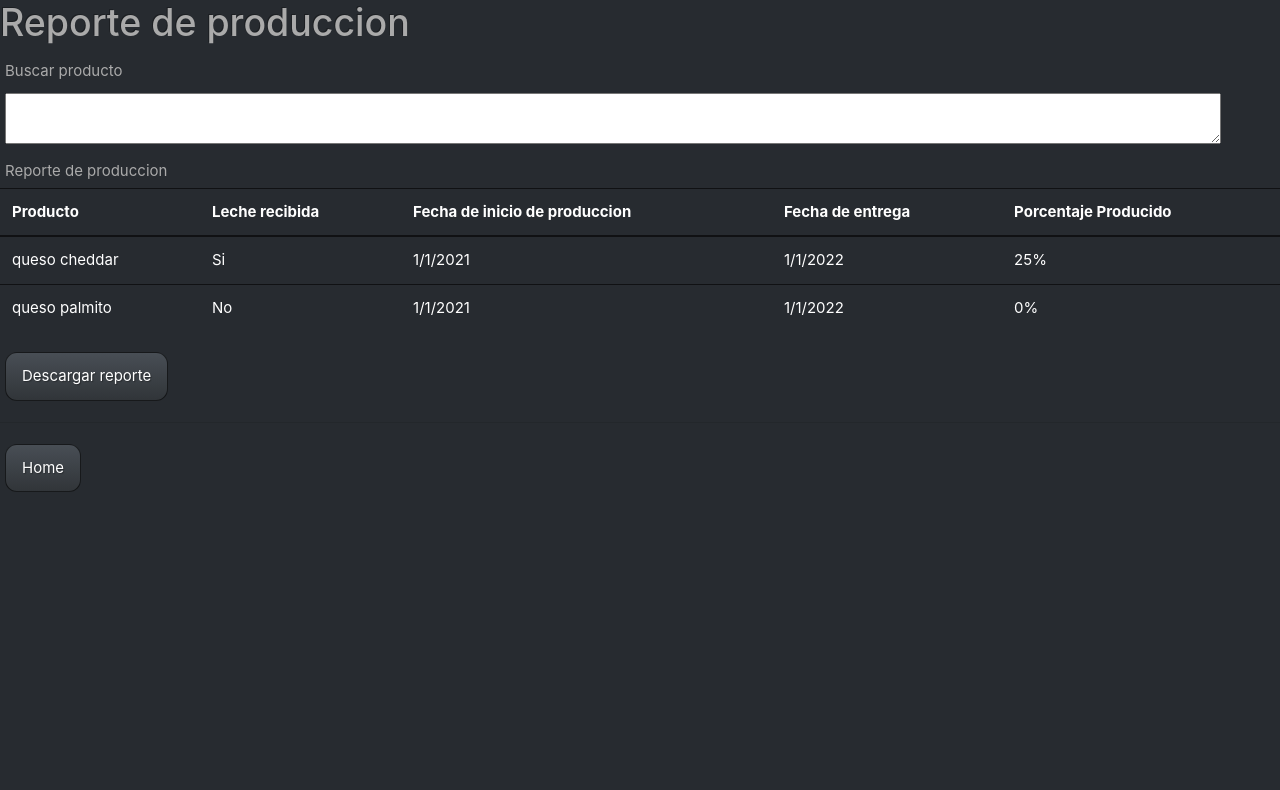
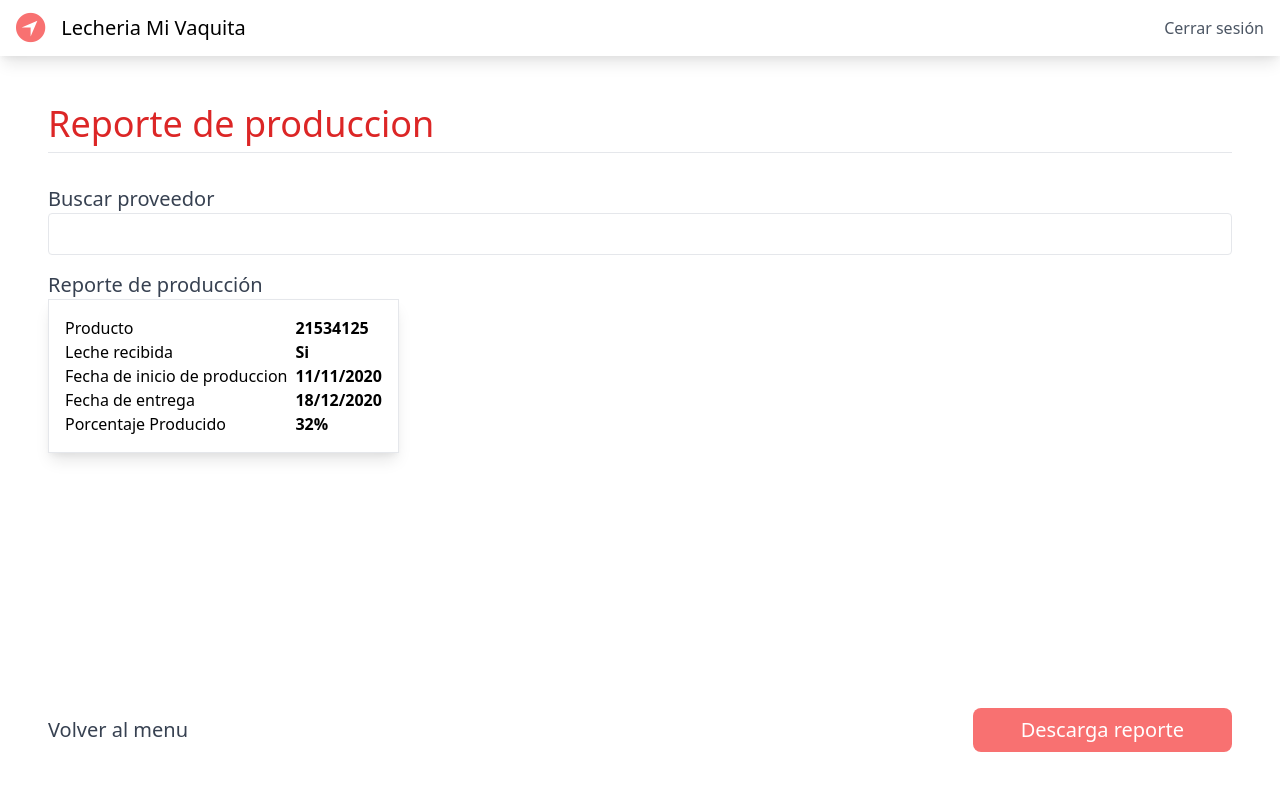
Before and after one commit to andreileonsalas/prototipolecheria, a plain HTML site: page reporteDeProduccion.html in a window 1280 px wide. Drawn offline with nearby package versions, Linux system fonts and the light colour scheme; files whose address does not match are found by name.

Commit message:
Reporte de producción

```diff
--- a/reporteDeProduccion.html
+++ b/reporteDeProduccion.html
@@ -4,56 +4,60 @@
 <head>
     <meta charset="utf-8">
     <meta name="viewport" content="width=device-width, initial-scale=1.0, shrink-to-fit=no">
-    <title>Interfaz</title>
-    <link rel="stylesheet" href="assets/bootstrap/css/bootstrap.min.css">
+    <title>Reporte de produccion</title>
+    <link rel="stylesheet" href="https://unpkg.com/tailwindcss@^2/dist/tailwind.min.css">
+    <link rel="stylesheet" href="assets/fonts/ionicons.min.css">
     <link rel="manifest" href="manifest.json">
-    <link rel="stylesheet" href="assets/fonts/ionicons.min.css">
-    <link rel="stylesheet" href="assets/css/Login-Form-Clean.css">
-    <link rel="stylesheet" href="assets/css/styles.css">
 </head>
 
-<body>
-    <header>
-        <h1>Reporte de produccion</h1>
-    </header>
-    <div>
-        <div style="margin: 10px;"></div><label style="margin: 5px;">Buscar producto</label><textarea style="margin: 5px;"></textarea></div>
-    <div><label style="margin: 5px;">Reporte de produccion</label>
-        <div class="table-responsive">
-            <table class="table">
-                <thead>
-                    <tr>
-                        <th>Producto</th>
-                        <th>Leche recibida</th>
-                        <th>Fecha de inicio de produccion</th>
-                        <th>Fecha de entrega</th>
-                        <th>Porcentaje Producido</th>
-                    </tr>
-                </thead>
-                <tbody>
-                    <tr>
-                        <td>queso cheddar</td>
-                        <td>Si</td>
-                        <td>1/1/2021</td>
-                        <td>1/1/2022</td>
-                        <td>25%</td>
-                    </tr>
-                    <tr>
-                        <td>queso palmito</td>
-                        <td>No</td>
-                        <td>1/1/2021</td>
-                        <td>1/1/2022</td>
-                        <td>0%</td>
-                    </tr>
-                </tbody>
-            </table>
-        </div><button class="btn btn-primary" type="button">Descargar reporte</button>
-        <div style="margin: 10px;"></div>
+<body class="flex flex-col w-screen h-screen">
+    <nav class="shadow-lg px-4 py-2 flex justify-between items-center flex-col sm:flex-row">
+        <div class="flex text-xl items-center">
+            <div class="text-red-400 text-center text-4xl mr-4">
+                <i class="icon ion-ios-navigate"></i>
+            </div>
+            <label class="flex justify-center">Lecheria Mi Vaquita</label>
+        </div>
+        <a href="/index.html" class="text-gray-600 hover:text-gray-800 transition">Cerrar sesión</a>
+    </nav>
+
+    <div class="p-12 flex-1 flex flex-col">
+        <div class="flex-1">
+            <h1 class="text-4xl text-red-600 mb-2">Reporte de produccion</h1>
+            <hr class="mb-8">
+            <div class="mb-4">
+                <label class="text-gray-700 text-xl">Buscar proveedor</label>
+                <input class="transition border border-gray-200 px-4 py-2 w-full rounded hover:border-gray-600"></input>
+            </div>
+            <div>
+                <label class="text-gray-700 text-xl mb-2">Reporte de producción</label>
+                <div class="flex flex-wrap gap-6">
+                    <div class="shadow-lg p-4 cursor-pointer flex gap-2 border border-gray-200 transition hover:bg-gray-100 hover:border-gray-800">
+                        <div>
+                            <h2>Producto</h2>
+                            <h2>Leche recibida</h2>
+                            <h2>Fecha de inicio de produccion</h2>
+                            <h2>Fecha de entrega</h2>
+                            <h2>Porcentaje Producido</h2>
+                        </div>
+                        <div>
+                            <div><strong>21534125</strong></div>
+                            <div><strong>Si</strong></div>
+                            <div><strong>11/11/2020</strong></div>
+                            <div><strong>18/12/2020</strong></div>
+                            <div><strong>32%</strong></div>
+                        </div>
+                    </div>
+                </div>
+            </div>
+        </div>
+
+        <div class="flex justify-between gap-2 mt-12 flex-col-reverse items-center justify-center sm:flex-row">
+            <a href="Home.html" class="text-gray-700 text-xl">Volver al menu</a>
+            <a href="reciboDeTiquete.html"
+                class="px-12 m-2 sm:m-0 text-xl bg-red-400 text-white text-center rounded-lg py-2 transition hover:bg-red-500">Descarga reporte</a>
+        </div>
     </div>
-    <hr>
-    <div class="btn-group" role="group"><a class="btn btn-primary" role="button" href="Home.html">Home</a></div>
-    <script src="assets/js/jquery.min.js"></script>
-    <script src="assets/bootstrap/js/bootstrap.min.js"></script>
 </body>
 
 </html>
```
